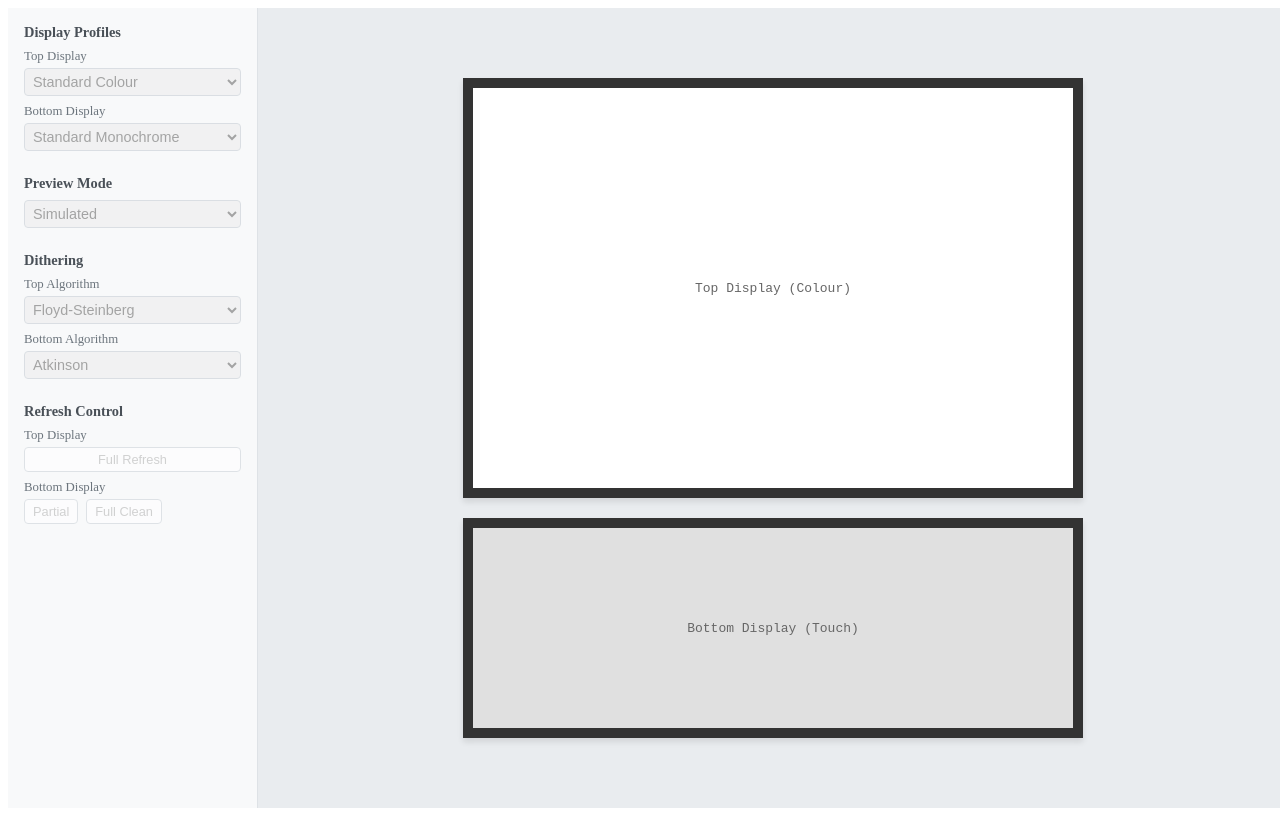
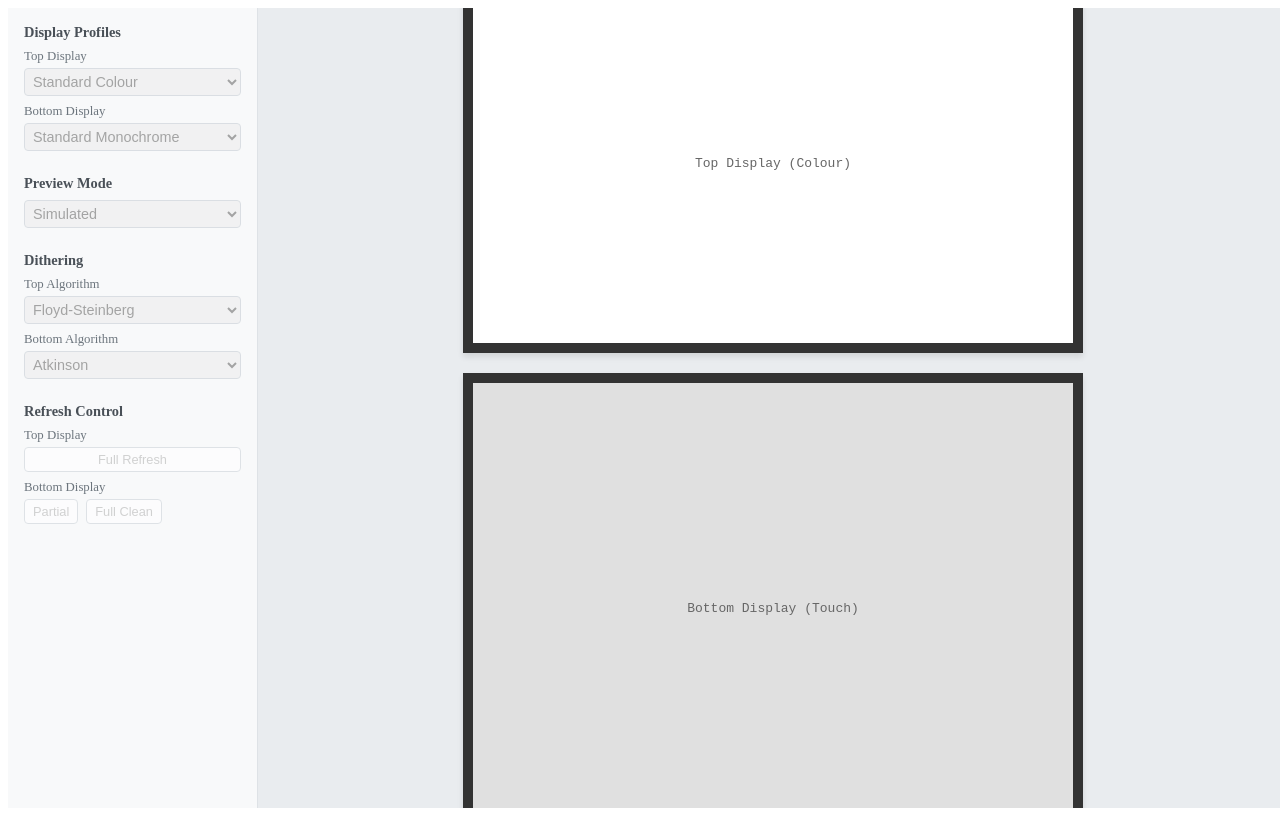
Before and after one commit to ScottMorris/liminal-meridian, a React (Vite) app in the folder apps/simulator-web/: page / in a window 1280 px wide. Built offline with nearby package versions, Linux system fonts and the light colour scheme.

Commit message:
feat: update simulator display aspect ratios
- Update Top Display to 5:3 aspect ratio (600x360)
- Update Bottom Display to 4:3 aspect ratio (600x450)

```diff
--- a/apps/simulator-web/src/components/PreviewArea/PreviewArea.module.css
+++ b/apps/simulator-web/src/components/PreviewArea/PreviewArea.module.css
@@ -17,7 +17,7 @@
 
 .topDisplay {
 	width: 600px;
-	height: 400px;
+	height: 360px;
 	border: 10px solid #333;
 	background-color: white;
 	display: flex;
@@ -28,7 +28,7 @@
 
 .bottomDisplay {
 	width: 600px;
-	height: 200px;
+	height: 450px;
 	border: 10px solid #333;
 	background-color: #e0e0e0;
 	display: flex;
```
